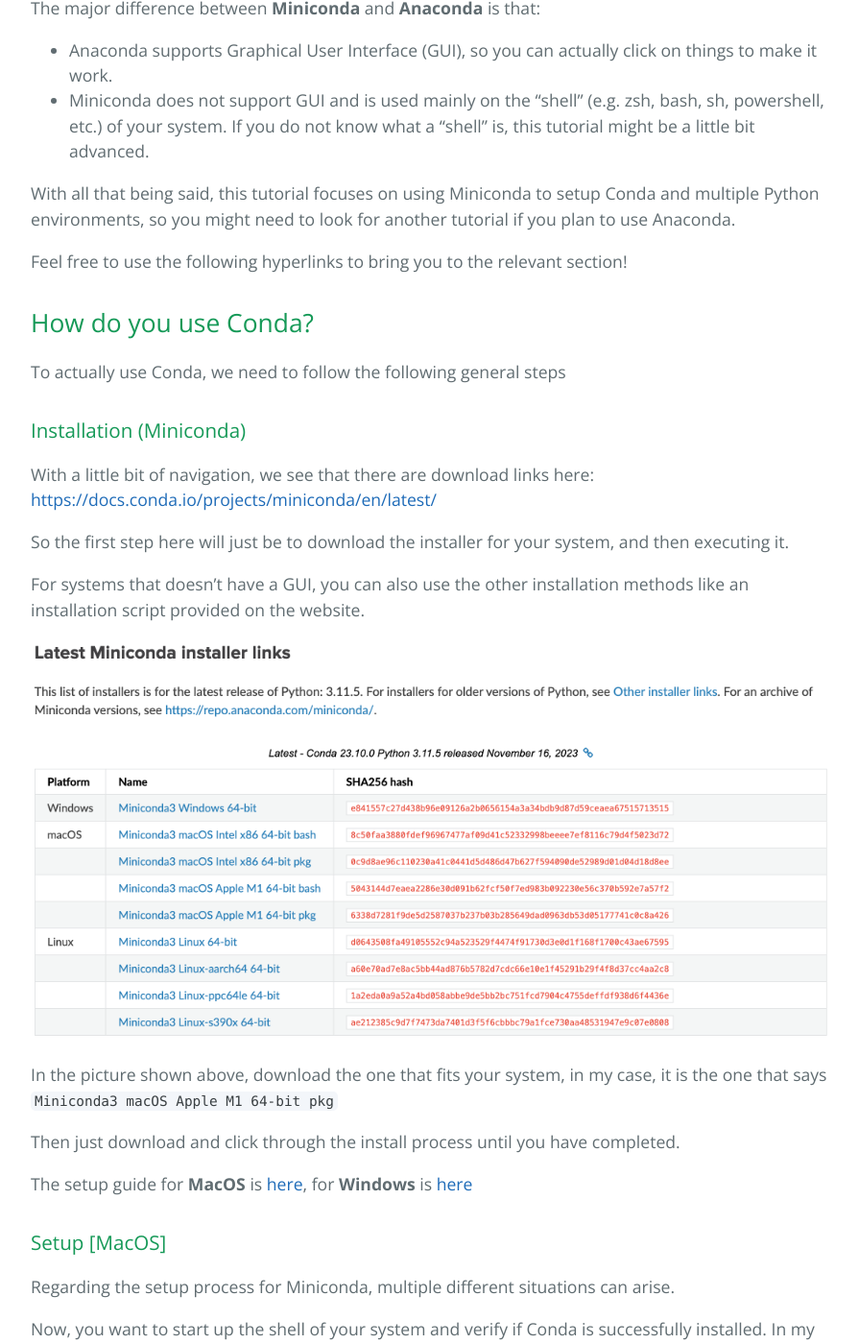
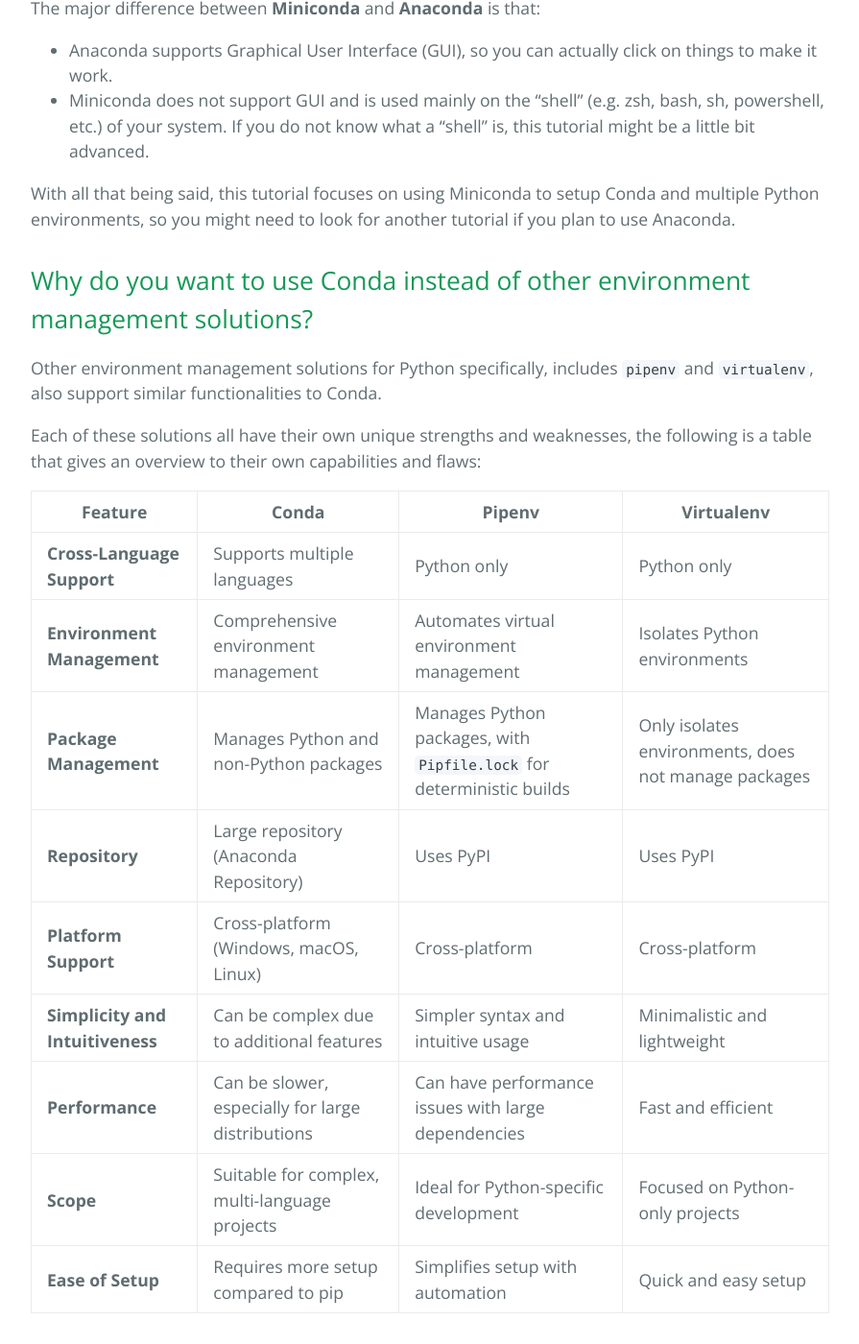
Before and after one commit to learning-software-engineering/learning-software-engineering.github.io, a Jekyll site: the page built from Topics/Development_Process/Conda/Setup_Conda.md, in a window 1280 px wide and 1400 px high, scrolled down 894 px. Shown: the whole window at 96% size, without its empty margins (192-1087 px from the left). Built offline with Jekyll 4.4.1, drawn with Linux system fonts in a browser that asks for light colours; our own code applies the rules of GitHub Pages for plain Markdown files.

Commit message:
[+] Added comparisons to pipenv and virtualenv

```diff
--- a/Topics/Development_Process/Conda/Setup_Conda.md
+++ b/Topics/Development_Process/Conda/Setup_Conda.md
@@ -21,7 +21,24 @@
 
 With all that being said, this tutorial focuses on using Miniconda to setup Conda and multiple Python environments, so you might need to look for another tutorial if you plan to use Anaconda.
 
-Feel free to use the following hyperlinks to bring you to the relevant section!
+## Why do you want to use Conda instead of other environment management solutions?
+
+Other environment management solutions for Python specifically, includes `pipenv` and `virtualenv`, also support similar functionalities to Conda.
+
+Each of these solutions all have their own unique strengths and weaknesses, the following is a table that gives an overview to their own capabilities and flaws:
+
+| Feature | Conda | Pipenv | Virtualenv |
+|---------|-------|--------|------------|
+| **Cross-Language Support** | Supports multiple languages | Python only | Python only |
+| **Environment Management** | Comprehensive environment management | Automates virtual environment management | Isolates Python environments |
+| **Package Management** | Manages Python and non-Python packages | Manages Python packages, with `Pipfile.lock` for deterministic builds | Only isolates environments, does not manage packages |
+| **Repository** | Large repository (Anaconda Repository) | Uses PyPI | Uses PyPI |
+| **Platform Support** | Cross-platform (Windows, macOS, Linux) | Cross-platform | Cross-platform |
+| **Simplicity and Intuitiveness** | Can be complex due to additional features | Simpler syntax and intuitive usage | Minimalistic and lightweight |
+| **Performance** | Can be slower, especially for large distributions | Can have performance issues with large dependencies | Fast and efficient |
+| **Scope** | Suitable for complex, multi-language projects | Ideal for Python-specific development | Focused on Python-only projects |
+| **Ease of Setup** | Requires more setup compared to pip | Simplifies setup with automation | Quick and easy setup |
+
 
 ## How do you use Conda?
 
```
